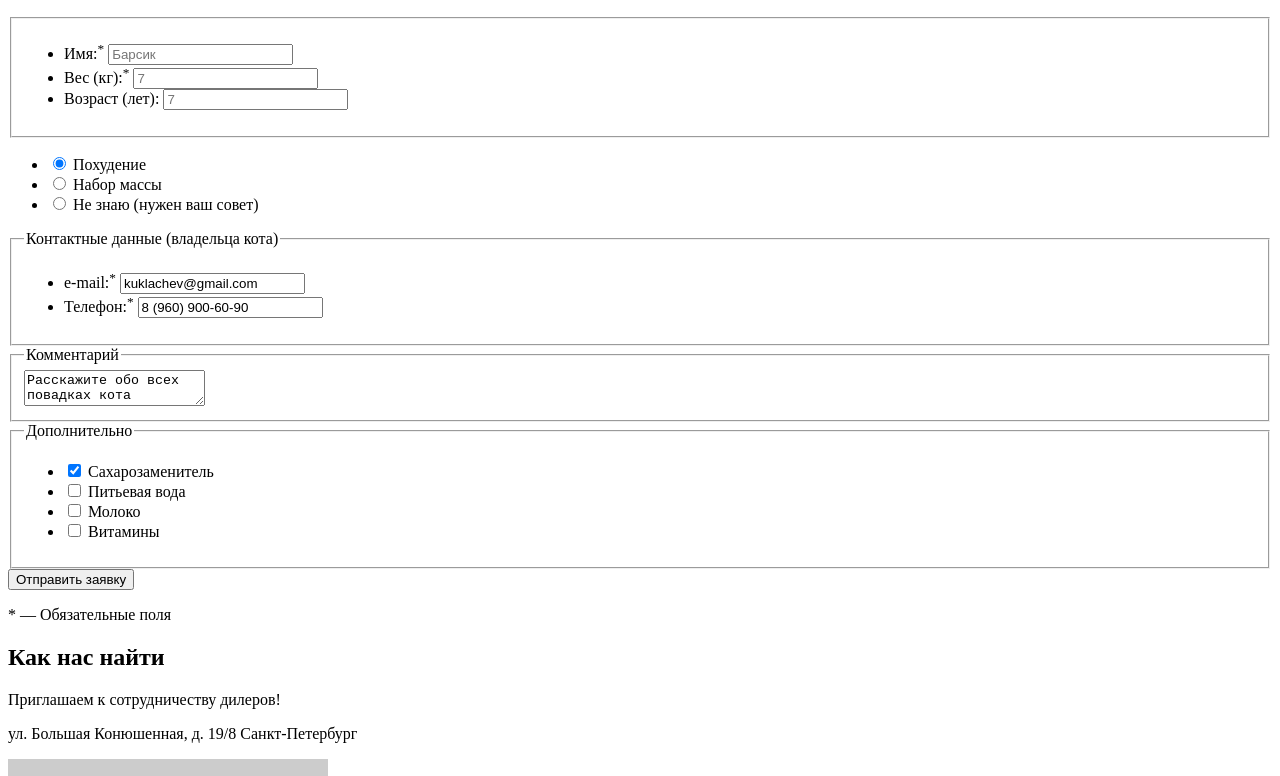
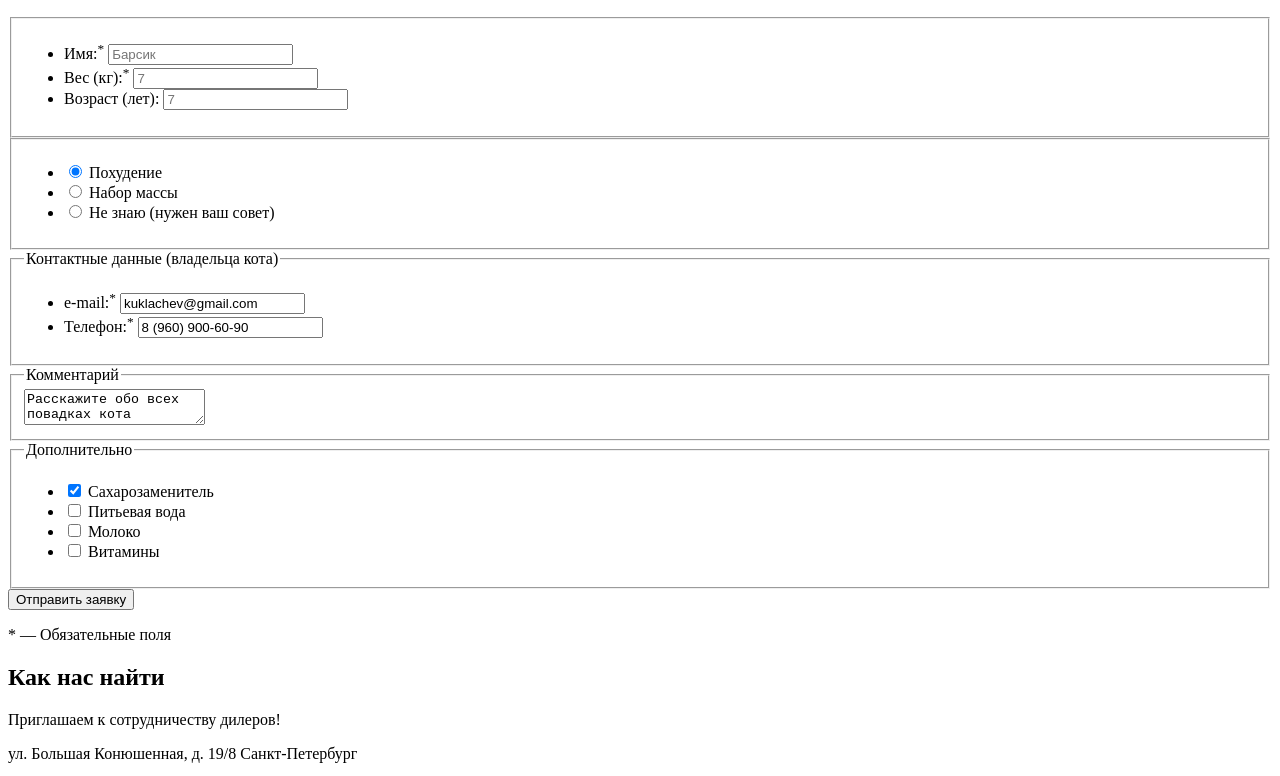
Before and after one commit to Dmitry27Zh/1389573-cat-energy-20, a website: page source/form.html in a window 1280 px wide. Shown: the part 251-1027 px from the top of the page. Drawn offline with Linux system fonts and the light colour scheme; placeholder pictures from the web are drawn by us.

Commit message:
Завершаем методичную разметку личного проекта (правки)

```diff
--- a/source/form.html
+++ b/source/form.html
@@ -51,7 +51,7 @@
             </li>
           </ul>
         </fieldset>
-        <fiedset class="form__fieldset">
+        <fieldset class="form__fieldset">
           <ul class="form__fieldset-list">
             <li class="form__fieldset-item">
               <input class="visually-hidden" type="radio" id="cat-slim" name="program" value="slim" checked>
@@ -66,7 +66,7 @@
               <label for="cat-advice">Не знаю (нужен ваш совет)</label>
             </li>
           </ul>
-        </fiedset>
+          </fieldset>
           <fieldset class="form__fieldset">
             <legend class="form__fieldset-title">Контактные данные (владельца кота)</legend>
             <ul class="form__fieldset-list">
@@ -105,7 +105,7 @@
               </li>
             </ul>
           </fieldset>
-        <button class="form__sumbit button" type="submit">Отправить заявку</button>
+          <button class="form__submit button" type="submit">Отправить заявку</button>
       </form>
       <p class="form__info">* — Обязательные поля</p>
     </section>
```
Also changed, not shown: source/catalog.html (+1 -1 lines). Lines whose indentation alone changed are shown as unchanged.
